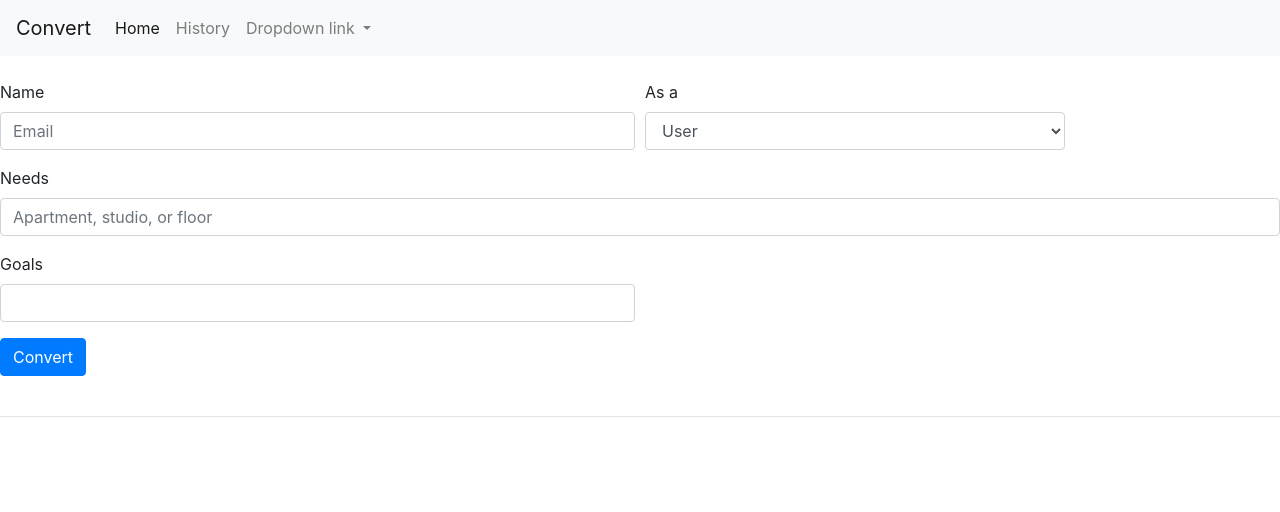
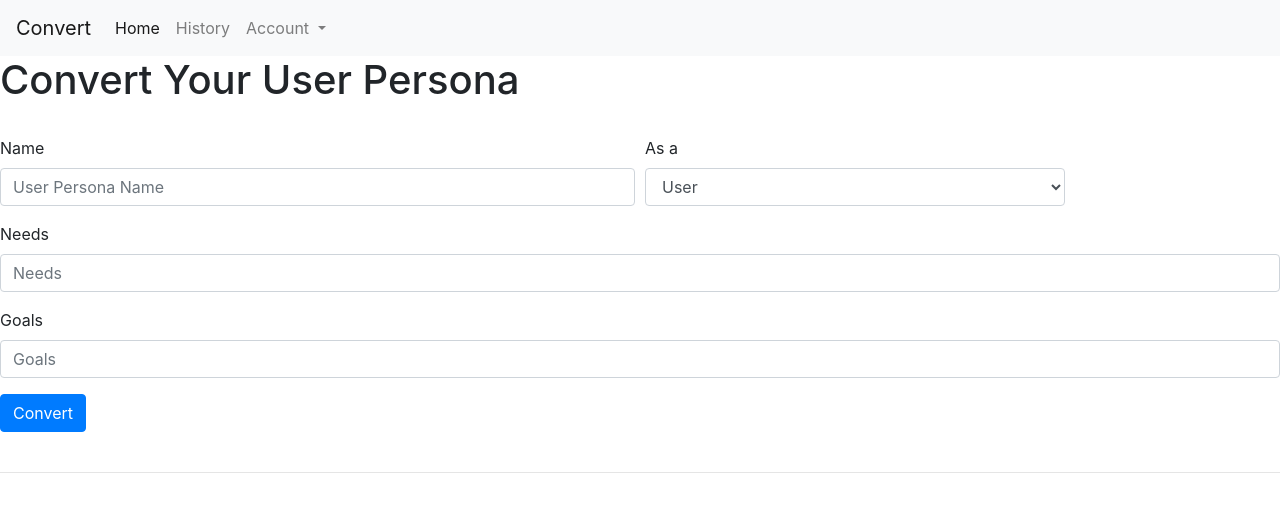
Before and after one commit to AgileRE-2022/UserPersonaToUserStory, a Django app: page / in a window 1280 px wide. Shown: the top 512 px of the page. Run offline with Django 4.2, Linux system fonts and the light colour scheme; some libraries are stand-ins or nearby versions.

Commit message:
convert/login/welcome
dah di-link, belum css-an, BELUM database, ada dropdown jg, histori cuman ada page TAPI kosongan

```diff
--- a/account/templates/account/navbar.html
+++ b/account/templates/account/navbar.html
@@ -1,24 +1,23 @@
 <nav class="navbar navbar-expand-lg navbar-light bg-light">
-    <a class="navbar-brand" href="#">Convert</a>
+    <a class="navbar-brand" href="home">Convert</a>
     <button class="navbar-toggler" type="button" data-toggle="collapse" data-target="#navbarNavDropdown" aria-controls="navbarNavDropdown" aria-expanded="false" aria-label="Toggle navigation">
       <span class="navbar-toggler-icon"></span>
     </button>
     <div class="collapse navbar-collapse" id="navbarNavDropdown">
       <ul class="navbar-nav">
         <li class="nav-item active">
-          <a class="nav-link" href="#">Home<span class="sr-only">(current)</span></a>
+          <a class="nav-link" href="home">Home<span class="sr-only">(current)</span></a>
         </li>
         <li class="nav-item">
-          <a class="nav-link" href="#">History</a>
+          <a class="nav-link" href="history">History</a>
         </li>
         <li class="nav-item dropdown">
           <a class="nav-link dropdown-toggle" href="#" id="navbarDropdownMenuLink" data-toggle="dropdown" aria-haspopup="true" aria-expanded="false">
-            Dropdown link
+            Account
           </a>
           <div class="dropdown-menu" aria-labelledby="navbarDropdownMenuLink">
-            <a class="dropdown-item" href="#">Action</a>
-            <a class="dropdown-item" href="#">Another action</a>
-            <a class="dropdown-item" href="#">Something else here</a>
+            <a class="dropdown-item" href="login">Login</a>
+            <a class="dropdown-item" href="register">Register</a>
           </div>
         </li>
       </ul>
--- a/account/templates/account/welcome.html
+++ b/account/templates/account/welcome.html
@@ -1,30 +1,30 @@
 {% extends 'account/main.html' %}
 
 {% block content %}
+<h1>Convert Your User Persona</h1>
 <br>
 <form>
     <div class="form-row">
       <div class="form-group col-md-6">
-        <label for="inputEmail4">Name</label>
-        <input type="email" class="form-control" id="inputEmail4" placeholder="Email">
+        <label for="inputNameUP">Name</label>
+        <!-- <input type="email" class="form-control" id="inputEmail4" placeholder="Email"> -->
+        <input type="text" class="form-control" id="inputNameUP" placeholder="User Persona Name">
       </div>
       <div class="form-group col-md-4">
-        <label for="inputState">As a</label>
-        <select id="inputState" class="form-control">
+        <label for="inputRole">As a</label>
+        <select id="inputRole" class="form-control">
           <option selected>Admin</option>
           <option selected>User</option>
         </select>
       </div>
     </div>
     <div class="form-group">
-      <label for="inputAddress2">Needs</label>
-      <input type="text" class="form-control" id="inputAddress2" placeholder="Apartment, studio, or floor">
+      <label for="inputNeeds">Needs</label>
+      <input type="text" class="form-control" id="inputNeeds" placeholder="Needs">
     </div>
-    <div class="form-row">
-      <div class="form-group col-md-6">
-        <label for="inputCity">Goals</label>
-        <input type="text" class="form-control" id="inputCity">
-      </div>
+      <div class="form-group">
+        <label for="inputGoals">Goals</label>
+        <input type="text" class="form-control" id="inputGoals" placeholder="Goals">
     </div>
     </div>
     <button type="submit" class="btn btn-primary">Convert</button>
--- a/account/urls.py
+++ b/account/urls.py
@@ -3,6 +3,8 @@ from . import views
 
 urlpatterns = [
     path('', views.welcome,name='welcome'),
+    path('home', views.welcome,name='welcome'),
     path('login', views.login,name='login'),
     path('register', views.register,name='register'),
+    path('history', views.history,name='history'),
 ]
--- a/account/views.py
+++ b/account/views.py
@@ -7,3 +7,5 @@ def login(request):
     return render(request, 'account/login.html')
 def register(request):
     return render(request, 'account/register.html')
+def history(request):
+    return render(request, 'account/history.html')
```
Also changed, not shown: account/templates/account/login.html (+15 -2 lines), account/templates/account/register.html (+27 -2 lines).
